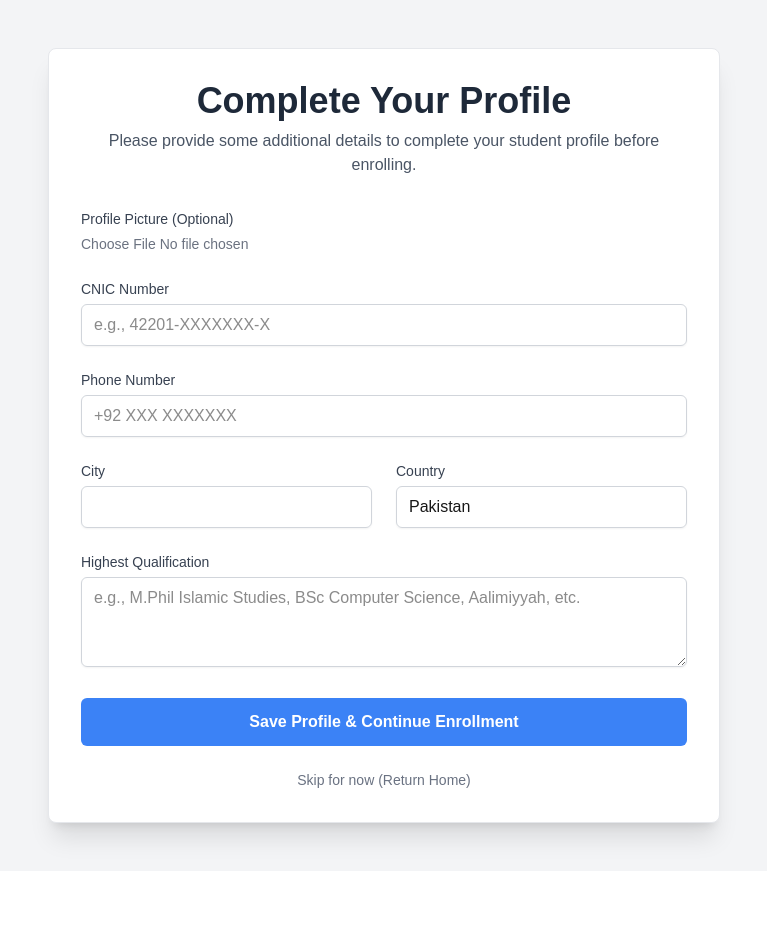
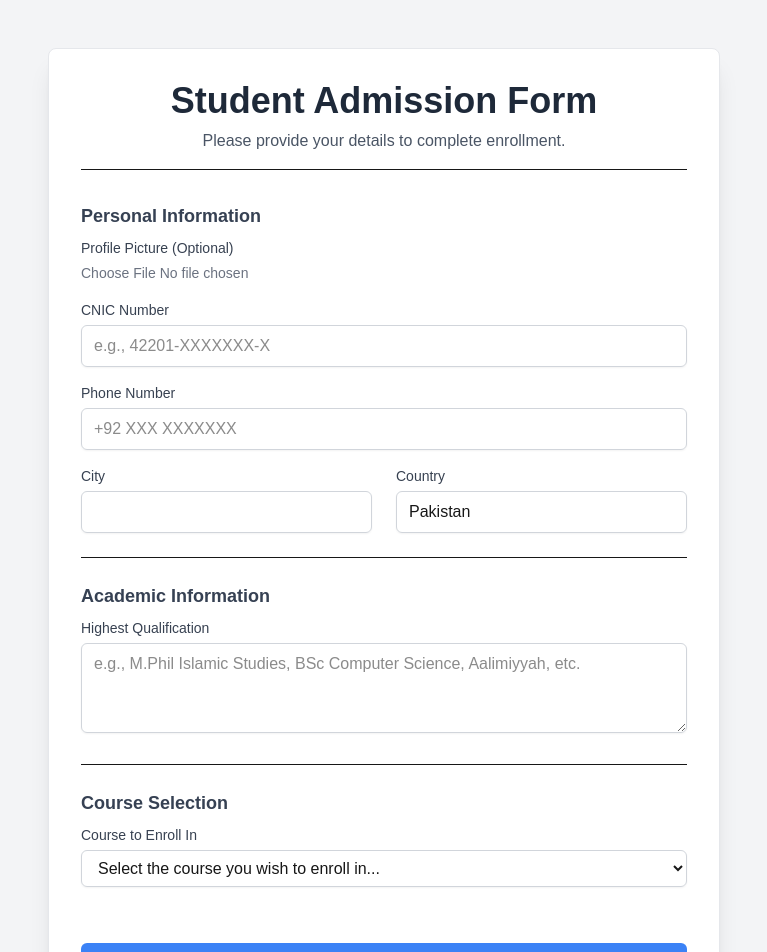
Before and after one commit to shafqatali2122/shaoor-institute-prototype, a Next.js app: page /complete-profile in a window 1280 px wide. Shown: the top 952 px of the page, without its empty margins (256-1023 px from the left). Before the commit the page ends 871 px from the top, so only its background shows below. Built offline with nearby package versions, Linux system fonts and the light colour scheme.

Commit message:
Add Explore Courses link to nav and enhance admission form

```diff
--- a/app/complete-profile/page.js
+++ b/app/complete-profile/page.js
@@ -1,38 +1,46 @@
 // app/complete-profile/page.js
-"use client"; // Needs client interactivity for form
+"use client";
 
 import Link from 'next/link';
+
+// Mock course list for the dropdown
+const availableCourses = [
+    { slug: 'materialism', title: 'Materialism (مٹیریل ازم)' },
+    { slug: 'modernism', title: 'Modernism' },
+    { slug: 'feminism', title: 'Feminism' },
+    { slug: 'post-modernism', title: 'Post-Modernism' },
+    { slug: 'liberalism', title: 'Liberalism' },
+    { slug: 'humanism', title: 'Humanism' },
+    { slug: 'ilhaad', title: 'Ilhaad' },
+];
 
 export default function CompleteProfilePage() {
   return (
     <main className="flex min-h-screen flex-col items-center p-6 md:p-12 bg-gray-100">
       <div className="w-full max-w-2xl bg-white p-8 rounded-lg shadow-xl border border-gray-200">
 
-        <header className="text-center mb-8">
-          <h1 className="text-4xl font-bold text-gray-800">Complete Your Profile</h1>
-          <p className="text-gray-600 mt-2">Please provide some additional details to complete your student profile before enrolling.</p>
+        <header className="text-center mb-8 border-b pb-4">
+          <h1 className="text-4xl font-bold text-gray-800">Student Admission Form</h1>
+          <p className="text-gray-600 mt-2">Please provide your details to complete enrollment.</p>
         </header>
 
         <form className="space-y-6">
-          {/* Profile Picture Upload */}
+
+          {/* Personal Information Section */}
+          <fieldset className="space-y-4 border-b pb-6">
+             <legend className="text-lg font-semibold text-gray-700 mb-2">Personal Information</legend>
              <div>
                 <label htmlFor="profile-picture" className="input-label">Profile Picture (Optional)</label>
                 <input id="profile-picture" type="file" accept="image/*" className="input-file"/>
              </div>
-
-          {/* CNIC Number */}
              <div>
                 <label htmlFor="cnic" className="input-label">CNIC Number</label>
                 <input type="text" id="cnic" placeholder="e.g., 42201-XXXXXXX-X" className="input-field" required />
              </div>
-
-          {/* Phone Number */}
              <div>
                 <label htmlFor="phone" className="input-label">Phone Number</label>
                 <input type="tel" id="phone" placeholder="+92 XXX XXXXXXX" className="input-field" required />
              </div>
-
-          {/* City & Country */}
              <div className="grid grid-cols-1 md:grid-cols-2 gap-6">
                 <div>
                   <label htmlFor="city" className="input-label">City</label>
@@ -43,21 +51,39 @@ export default function CompleteProfilePage() {
                   <input type="text" id="country" defaultValue="Pakistan" className="input-field" required />
                 </div>
              </div>
+          </fieldset>
 
-          {/* Qualifications */}
+          {/* Academic Information Section */}
+           <fieldset className="space-y-4 border-b pb-6">
+             <legend className="text-lg font-semibold text-gray-700 mb-2">Academic Information</legend>
              <div>
                 <label htmlFor="qualifications" className="input-label">Highest Qualification</label>
                 <textarea id="qualifications" rows="3" placeholder="e.g., M.Phil Islamic Studies, BSc Computer Science, Aalimiyyah, etc." className="input-field" required></textarea>
              </div>
+             {/* Add more fields like Institution if needed */}
+          </fieldset>
+
+          {/* Course Selection Section */}
+           <fieldset className="space-y-4">
+             <legend className="text-lg font-semibold text-gray-700 mb-2">Course Selection</legend>
+              <div>
+                <label htmlFor="course-select" className="input-label">Course to Enroll In</label>
+                <select id="course-select" className="input-field" required>
+                  <option value="">Select the course you wish to enroll in...</option>
+                  {availableCourses.map((course) => (
+                    <option key={course.slug} value={course.slug}>{course.title}</option>
+                  ))}
+                </select>
+              </div>
+          </fieldset>
 
           {/* Submit Button */}
-          <button type="submit" className="button-primary w-full">Save Profile & Continue Enrollment</button>
+          <button type="submit" className="button-primary w-full !mt-8">Submit Admission Form</button>
         </form>
 
-        {/* Link back if needed */}
         <div className="mt-6 text-center text-sm">
           <Link href="/" className="text-gray-500 hover:underline">
-            Skip for now (Return Home)
+            Cancel and Return Home
           </Link>
         </div>
       </div>
--- a/app/page.js
+++ b/app/page.js
@@ -1,30 +1,22 @@
 // app/page.js
-"use client"; // Add this because the user menu needs interactivity
+"use client";
 
+// ... (imports remain the same)
 import CourseCarousel from '../components/CourseCarousel';
 import CategoryGrid from '../components/CategoryGrid';
 import Endorsements from '../components/Endorsements';
 import AboutInstitute from '../components/AboutInstitute';
 import Footer from '../components/Footer';
 import Link from 'next/link';
-import { useState } from 'react'; // Import useState for dropdown
+import { useState } from 'react';
 
-// CSS files for the carousel library
-import "slick-carousel/slick/slick.css";
-import "slick-carousel/slick/slick-theme.css";
-
-// --- (Your course data remains the same) ---
-const latestCourses = [
-  { slug: 'materialism', title: 'Materialism (مٹیریل ازم)', description: 'A comprehensive course...', thumbnail: '/materialism_thumbnail.jpg', rating: '4.8', ratingCount: '1,205', studentCount: '11,432', creator: 'Shaoor Institute' },
-  { slug: 'modernism', title: 'Modernism', description: 'Understanding the key concepts...', thumbnail: '/modernism_thumbnail.jpg', rating: '4.7', ratingCount: '987', studentCount: '9,821', creator: 'Shaoor Institute' },
-  { slug: 'feminism', title: 'Feminism', description: 'A critical review...', thumbnail: '/feminism_thumbnail.jpg', rating: '4.9', ratingCount: '2,154', studentCount: '15,309', creator: 'Shaoor Institute' }
-];
+// ... (CSS imports remain the same)
+// ... (latestCourses data remains the same)
 
 export default function Home() {
-  // Mock state: Assume user is logged in for prototype
-  const isLoggedIn = true;
+  const isLoggedIn = true; // Mock state
   const userName = "Abdullah A.";
-  const [isMenuOpen, setIsMenuOpen] = useState(false); // State for dropdown
+  const [isMenuOpen, setIsMenuOpen] = useState(false);
 
   return (
     <div className="flex flex-col min-h-screen bg-gray-50">
@@ -33,25 +25,24 @@ export default function Home() {
           <h1 className="text-3xl font-bold text-gray-800">SHAOOR INSTITUTE</h1>
           <div className="flex items-center space-x-6 font-semibold">
             <Link href="/" className="text-gray-700 hover:text-blue-600">Home</Link>
+            {/* Link to scroll down to categories */}
+            <a href="#category-grid" className="text-gray-700 hover:text-blue-600">Explore Courses</a>
 
             {isLoggedIn ? (
-              // User Menu with improved toggle
+              // User Menu
               <div className="relative">
                 <button onClick={() => setIsMenuOpen(!isMenuOpen)} className="flex items-center text-gray-700 hover:text-blue-600">
                   <span>{userName}</span>
-                  <svg className="w-4 h-4 ml-1" fill="none" stroke="currentColor" viewBox="0 0 24 24"><path strokeLinecap="round" strokeLinejoin="round" strokeWidth="2" d="M19 9l-7 7-7-7"></path></svg>
+                  <svg className="w-4 h-4 ml-1" /* ... */ ><path /* ... */ /></svg>
                 </button>
-                {/* Dropdown Content */}
                 {isMenuOpen && (
                   <div className="absolute right-0 mt-2 w-48 bg-white rounded-md shadow-lg py-1 z-10">
-                    {/* These are the corrected links */}
                     <Link href="/dashboard/student" className="block px-4 py-2 text-sm text-gray-700 hover:bg-gray-100">Student Dashboard</Link>
                     <a href="#" className="block px-4 py-2 text-sm text-gray-700 hover:bg-gray-100">Logout</a>
                   </div>
                 )}
               </div>
             ) : (
-              // Login Button
               <Link href="/auth" className="bg-blue-600 text-white px-4 py-2 rounded-lg hover:bg-blue-700">Login</Link>
             )}
           </div>
@@ -62,9 +53,11 @@ export default function Home() {
           <p className="mt-3 text-lg text-gray-600">Intellectual and Educational Courses by Shaoor Institute</p>
         </header>
 
-        {/* Ensure all sections are present */}
         <CourseCarousel courses={latestCourses} />
-        <CategoryGrid />
+        {/* Add an ID here for the scroll link */}
+        <div id="category-grid" className="w-full scroll-mt-20"> {/* scroll-mt adds top margin when scrolling */}
+            <CategoryGrid />
+        </div>
         <Endorsements />
         <AboutInstitute />
 
```
Lines whose indentation alone changed are shown as unchanged.
